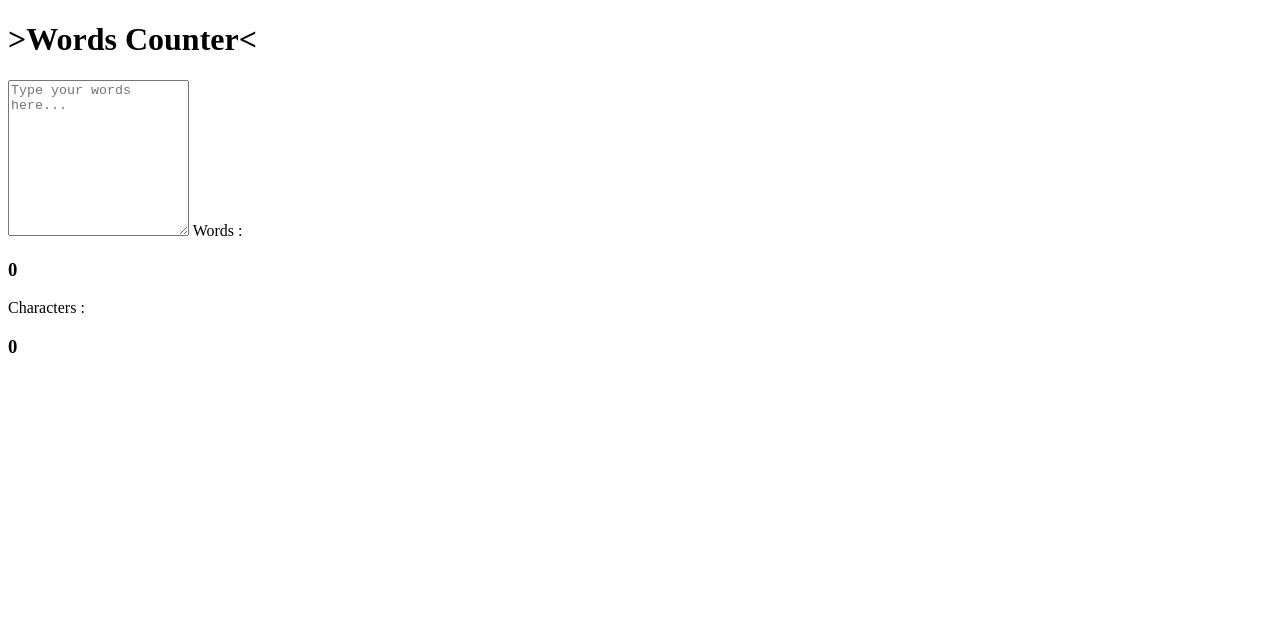
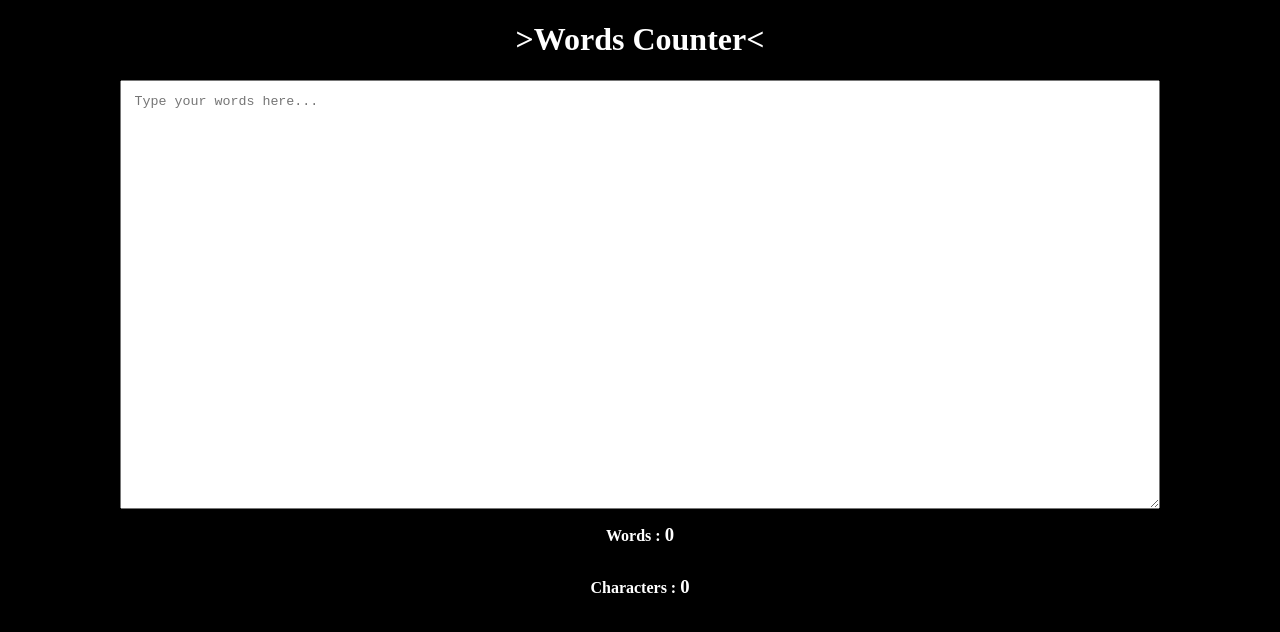
Before and after one commit to acciojob/gre-essay-tool-Naiempathan01, a website: page main.html in a window 1280 px wide. Drawn offline with Linux system fonts and the light colour scheme.

Commit message:
Update styles.css

```diff
--- a/styles.css
+++ b/styles.css
@@ -1,2 +1,33 @@
 
 /* Your CSS Code here. */
+body {
+  box-sizing: border-box;
+  background: black;
+}
+
+h1,
+h3,
+footer {
+  text-align: center;
+  color: #fff;
+}
+h3{
+    display: inline;
+}
+#container {
+  display: flex;
+  flex-direction: column;
+  justify-content: center;
+  align-items: center;
+  min-height: 18em;
+}
+textarea {
+  height: 50vh;
+  min-width: 80%;
+  padding: 1em;
+}
+#container span {
+  color: white;
+  font-weight: bold;
+  margin: 15px;
+}
```
